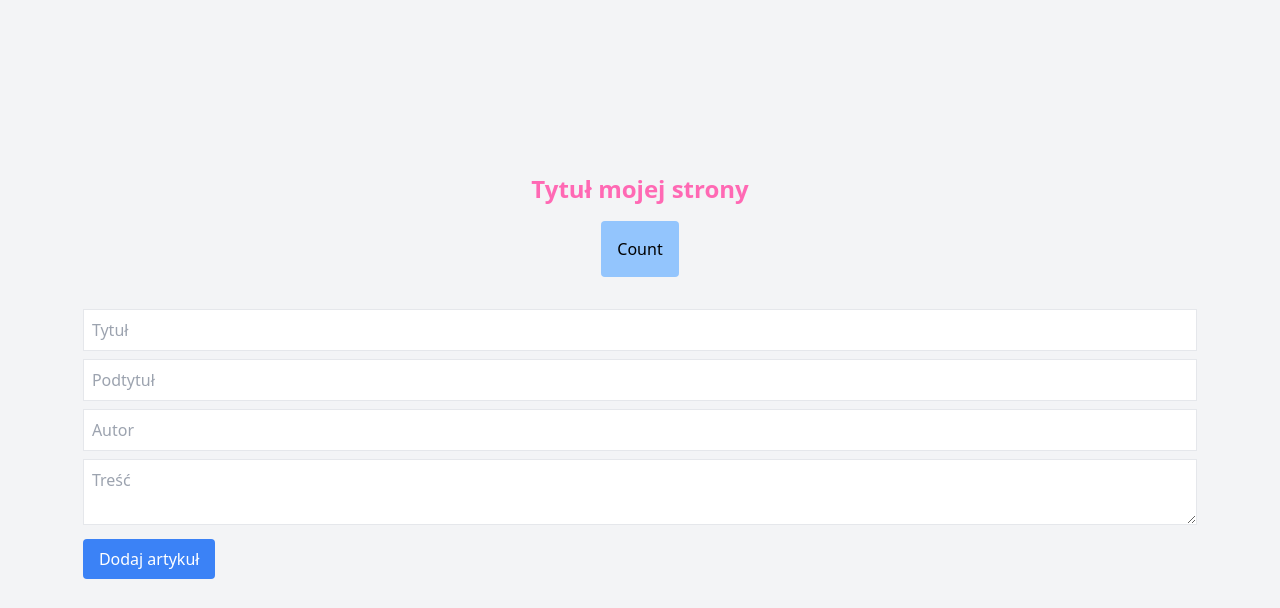
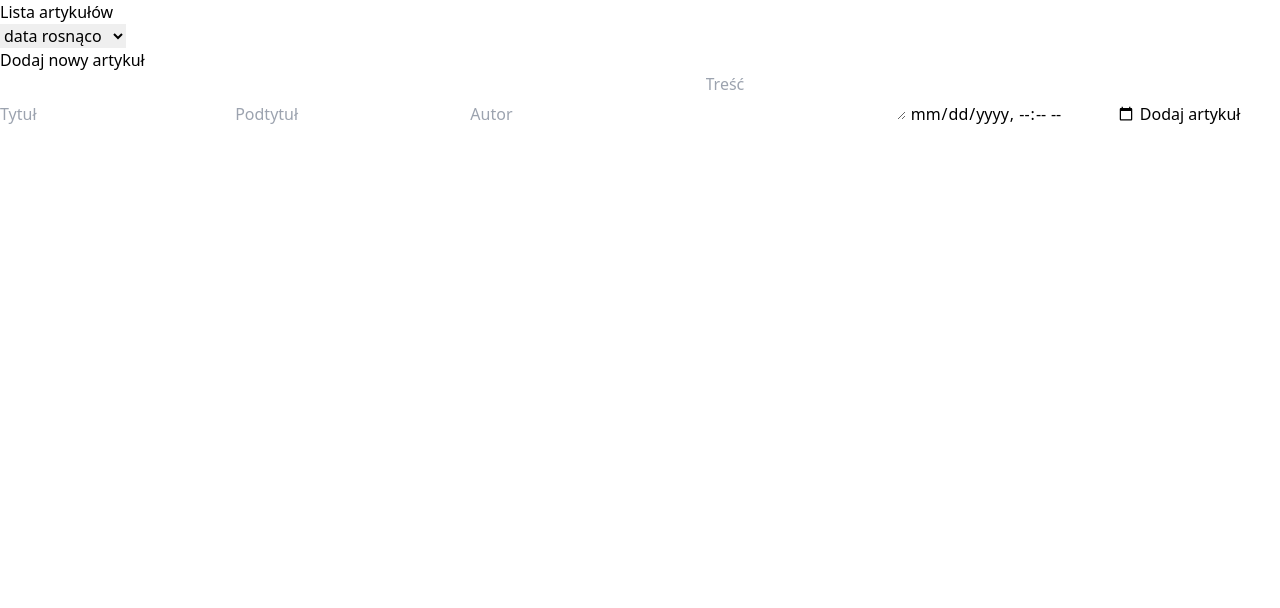
Before and after one commit to werka-g/techweb10, a website built with Vite: page index.html in a window 1280 px wide. Built offline with nearby package versions, Linux system fonts and the light colour scheme; some packages are replaced by stand-ins of ours; no server answers; the database is empty.

Commit message:
Update index.html

```diff
--- a/index.html
+++ b/index.html
@@ -3,25 +3,32 @@
 <head>
   <meta charset="UTF-8" />
   <meta name="viewport" content="width=device-width, initial-scale=1.0" />
-    <title>Tytuł strony</title>
-    <link rel="stylesheet" href="/src/style.css" />
+  <title>Artykuły</title>
+  <link rel="stylesheet" href="style.css" />
 </head>
-  <body class="flex flex-col items-center justify-center min-h-screen bg-gray-100 space-y-4">
-    <div id="app"></div>
+<body>
 
-    <h1 class="text-2xl font-bold text-primary">Tytuł mojej strony</h1>
 
-    <button class="bg-blue-300 p-4 rounded">Count</button>
+  <h1>Lista artykułów</h1>
 
-    <form id="articleForm" class="p-4 bg-gray-100 space-y-2 mt-10">
-      <input type="text" id="title" placeholder="Tytuł" required class="w-full p-2 border" />
-      <input type="text" id="subtitle" placeholder="Podtytuł" required class="w-full p-2 border" />
-      <input type="text" id="author" placeholder="Autor" required class="w-full p-2 border" />
-      <textarea id="content" placeholder="Treść" required class="w-full p-2 border"></textarea>
-      <button type="submit" class="bg-blue-500 text-white px-4 py-2 rounded">Dodaj artykuł</button>
+  <select id="sort-select">
+    <option value="created_at.asc">data rosnąco</option>
+    <option value="created_at.desc">data malejąco</option>
+    <option value="title.asc">alfabetycznie</option>
+  </select>
+
+  <div id="article-list"></div>
+
+  <h2>Dodaj nowy artykuł</h2>
+  <form id="article-form">
+    <input name="title" placeholder="Tytuł" required />
+    <input name="subtitle" placeholder="Podtytuł" required />
+    <input name="author" placeholder="Autor" required />
+    <textarea name="content" placeholder="Treść" required></textarea>
+    <input type="datetime-local" name="created_at" />
+    <button type="submit">Dodaj artykuł</button>
   </form>
-    <main id="articlesList" class="p-4 space-y-4 w-full max-w-2xl"></main>
+  <script type="module" src="/src/main.js"></script>
 
-    <script type="module" src="/src/main.js"></script>
 </body>
 </html>
```
Lines whose indentation alone changed are shown as unchanged.
